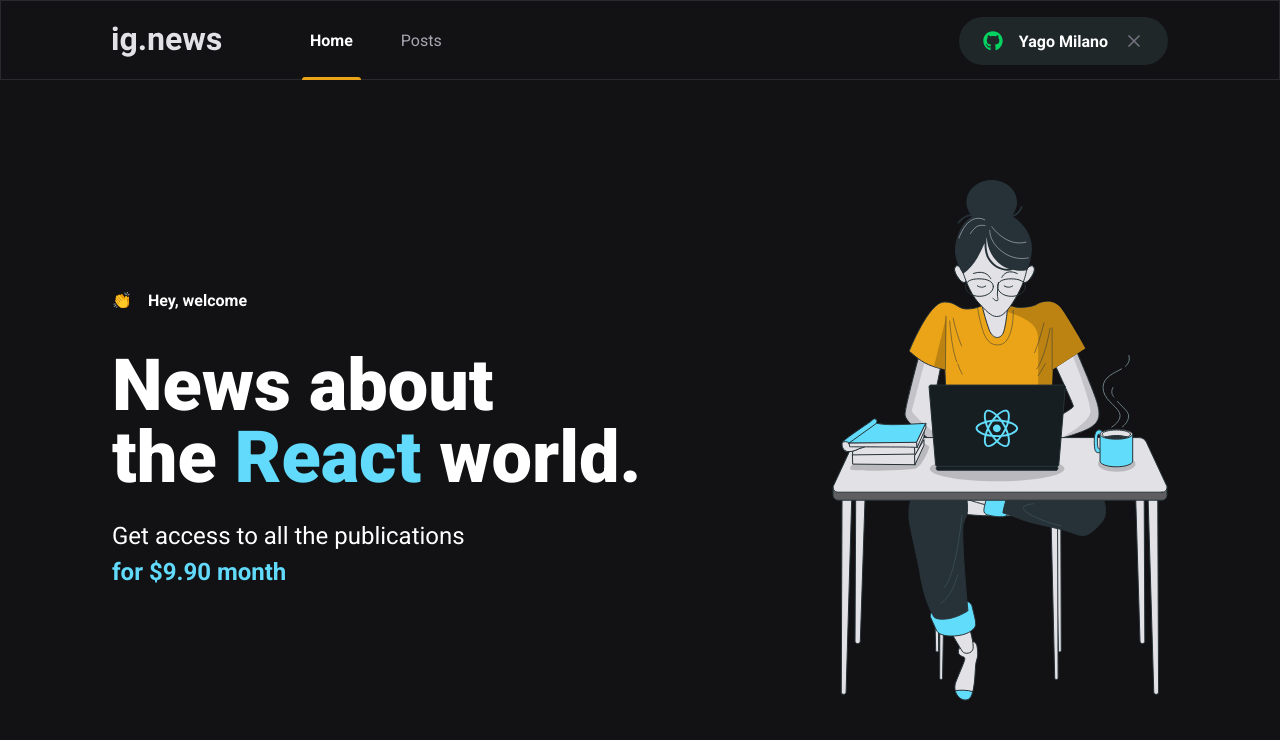
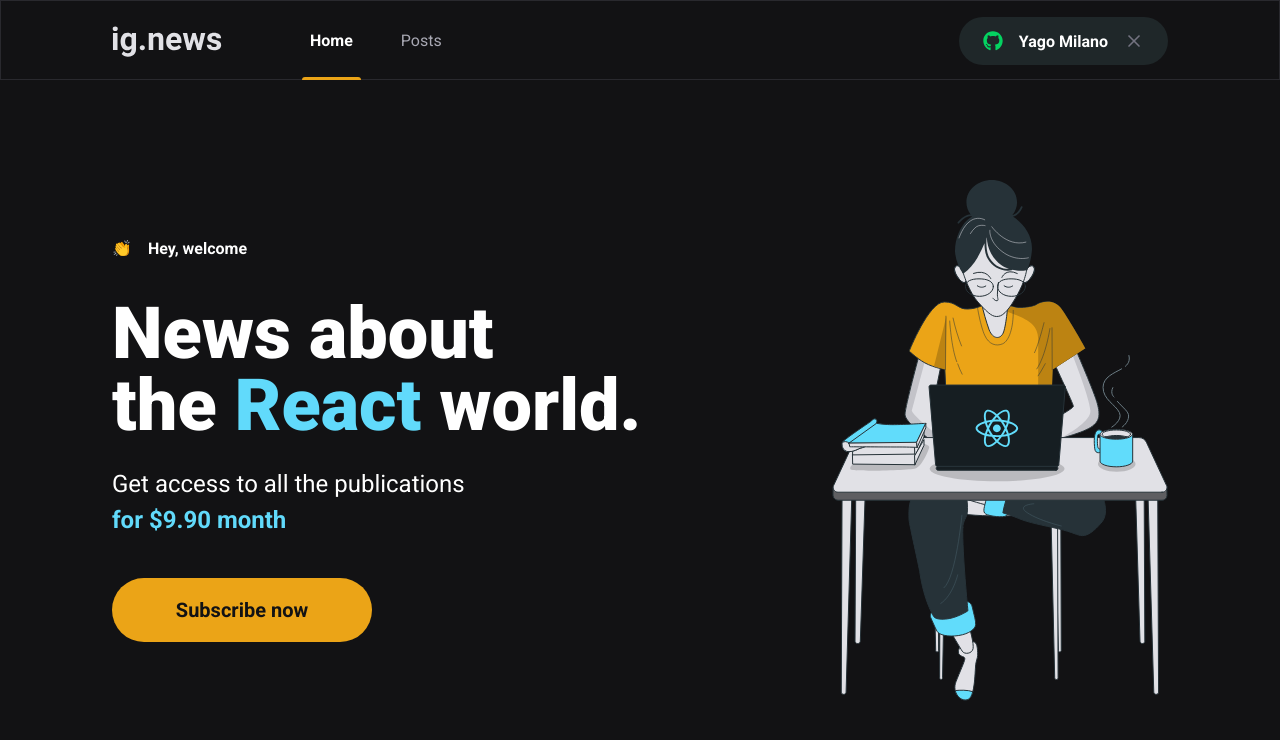
Before and after one commit to yago-codev/ignews, a Next.js app: page / in a window 1280 px wide. Shown: the top 740 px of the page. Built offline with nearby package versions, Linux system fonts and the light colour scheme.

Commit message:
cria o componente SubscribeButton

```diff
--- /dev/null
+++ b/src/components/SubscribeButton/index.tsx
@@ -0,0 +1,12 @@
+import styles from './styles.module.scss'
+
+export function SubscribeButton() {
+  return (
+    <button
+      type="button"
+      className={styles.subscribeButton}
+    >
+      Subscribe now
+    </button>
+  )
+}
--- /dev/null
+++ b/src/components/SubscribeButton/styles.module.scss
@@ -0,0 +1,18 @@
+.subscribeButton {
+  width: 260px;
+  height: 4rem;
+  display: flex;
+  align-items: center;
+  justify-content: center;
+  border: 0;
+  border-radius: 2rem;
+  background-color: var(--yellow-500);
+  color: var(--gray-900);
+  font-size: 1.25rem;
+  font-weight: bold;
+  transition: filter 0.2s;
+
+  &:hover {
+    filter: brightness(0.8);
+  }
+}
--- a/src/pages/home.module.scss
+++ b/src/pages/home.module.scss
@@ -38,4 +38,8 @@
       font-weight: bold;
     }
   }
+
+  button {
+    margin-top: 2.5rem;
+  }
 }
--- a/src/pages/index.tsx
+++ b/src/pages/index.tsx
@@ -1,4 +1,6 @@
 import Head from 'next/head'
+
+import { SubscribeButton } from '../components/SubscribeButton'
 
 import styles from './home.module.scss'
 
@@ -27,6 +29,8 @@
             Get access to all the publications <br />
             <span>for $9.90 month</span>
           </p>
+
+          <SubscribeButton />
         </section>
 
         <img
```
